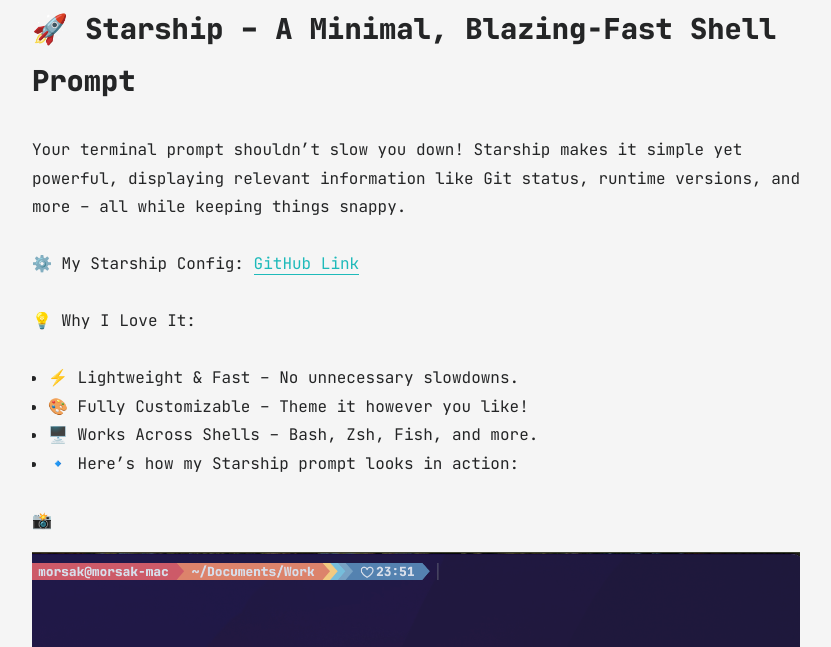
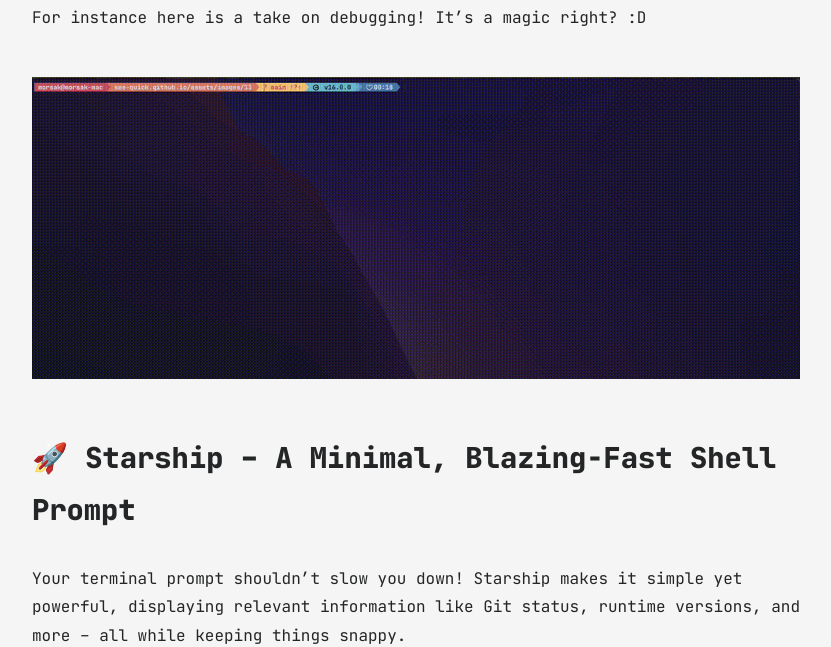
Before and after one commit to see-quick/see-quick.github.io, a Jekyll site: the page built from all_collections/_posts/2025-03-01-nvim-sharship-wezterm.md, in a window 1280 px wide and 900 px high, scrolled down 1287 px, cut to the strip 253-900 px from the top of the window. Shown: the whole strip, without its empty margins (224-1055 px from the left). Built offline with Jekyll 4.4.1, drawn with Linux system fonts in a browser that asks for light colours.

Commit message:
add also debugging part
Signed-off-by: see-quick <maros.orsak159@gmail.com>

```diff
--- a/all_collections/_posts/2025-03-01-nvim-sharship-wezterm.md
+++ b/all_collections/_posts/2025-03-01-nvim-sharship-wezterm.md
@@ -25,6 +25,12 @@
 - 🔹 Here’s an example of using Telescope for fuzzy finding:
 
 ![Telescope in Action](../../assets/images/13/telescope_magic.gif)
+
+For instance here is a take on debugging!
+It's a magic right? :D
+
+![debugging.gif](../../assets/images/13/debugging.gif)
+
 
 ## 🚀 Starship – A Minimal, Blazing-Fast Shell Prompt
 
```
Also changed, not shown: assets/images/13/debugging.gif (added).
